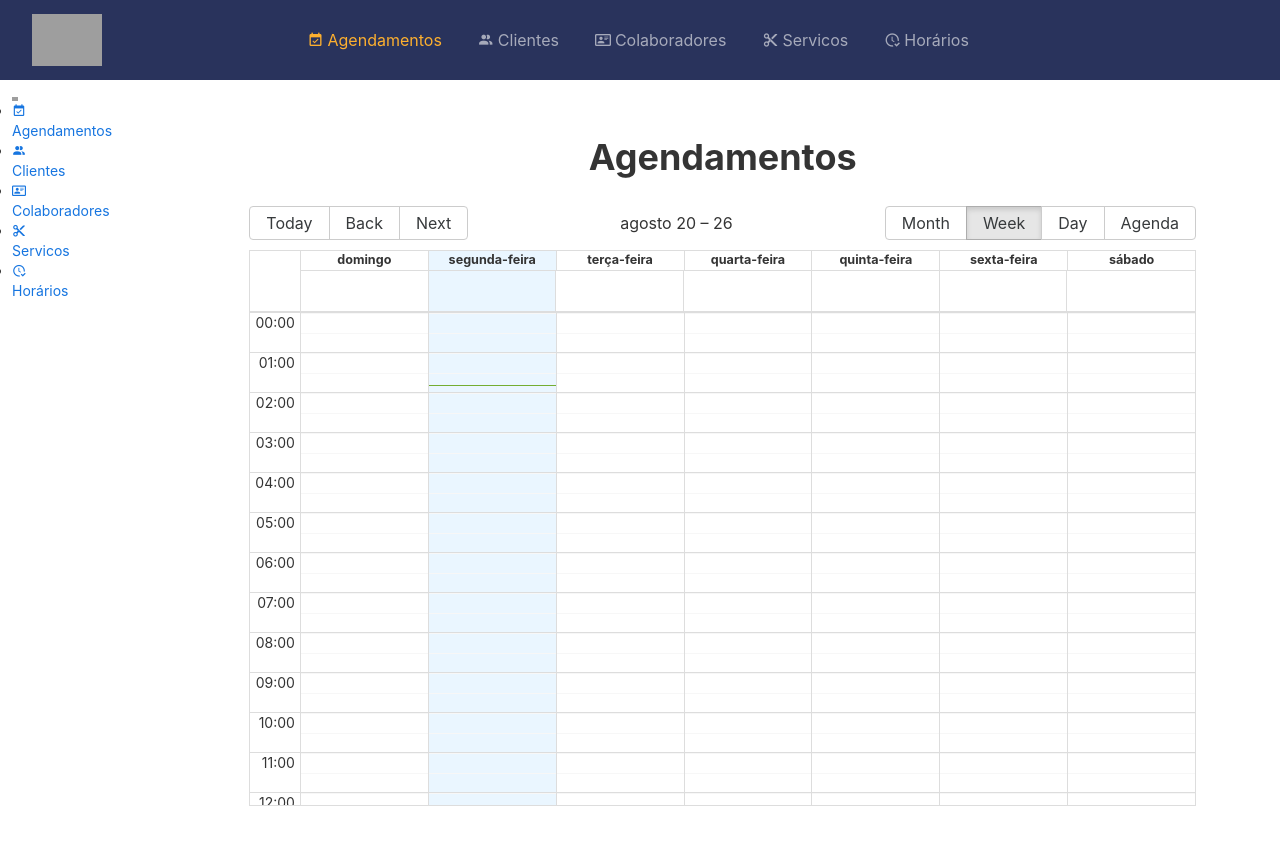
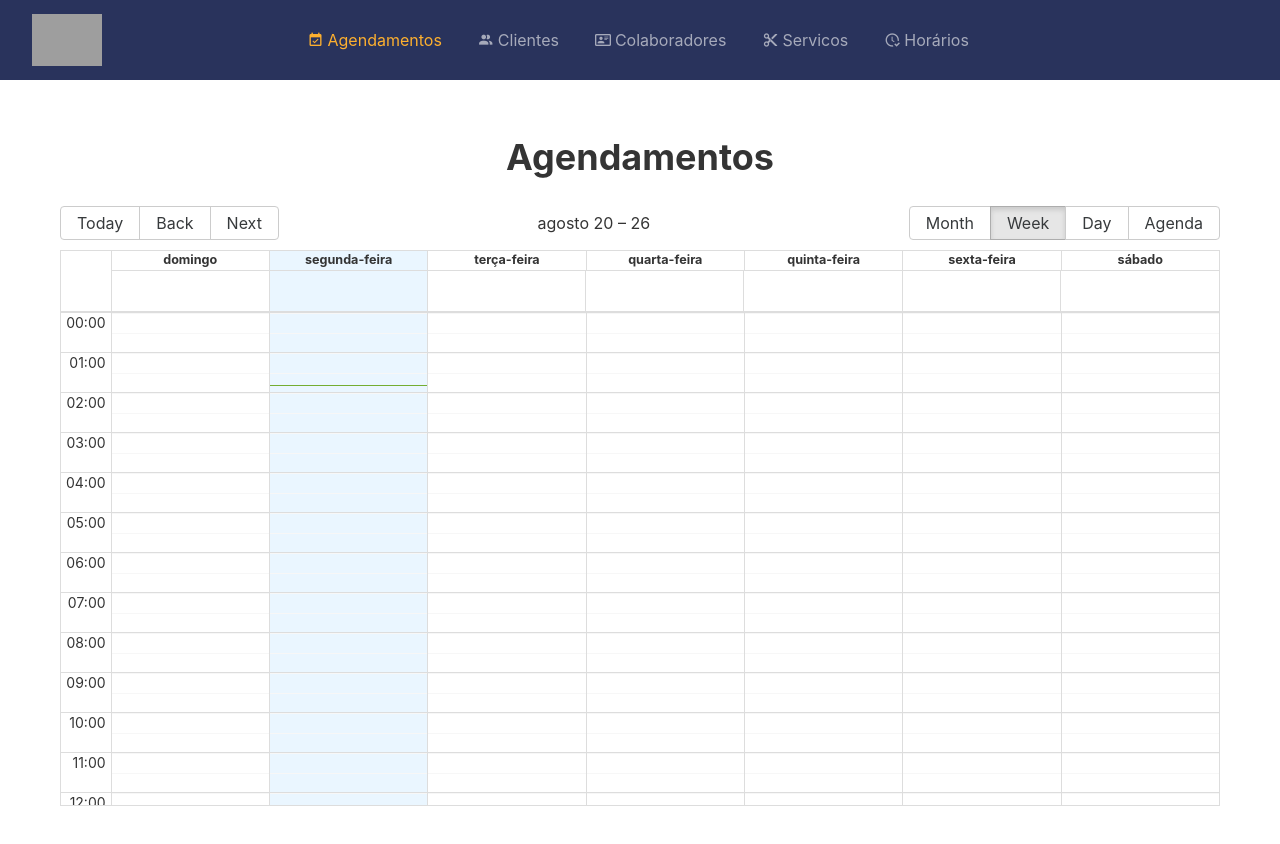
Before and after one commit to lucaadev/Barber-Booking-App, a React (Create React App) app in the folder web/: page / in a window 1280 px wide. Shown: the top 844 px of the page. Built offline with nearby package versions, Linux system fonts and the light colour scheme; no server answers; grey boxes are pictures that could not be loaded.

Commit message:
REMOVE: sidebar

```diff
--- a/web/src/App.js
+++ b/web/src/App.js
@@ -3,7 +3,6 @@ import { Route, Routes } from 'react-router-dom';
 import './styles.css';
 
 import Header from './components/Header';
-import Sidebar from './components/Sidebar';
 import Agendamentos from './pages/agendamentos';
 import Clientes from './pages/clientes';
 import Colaboradores from './pages/colaboradores';
@@ -16,10 +15,7 @@ const App = () => {
       <Header />
       <div className="container-fluid h-100">
         <div className="row h-100">
-          <div className="row col-2">
-          <Sidebar />
-          </div>
-          <div className="col-10">
+          <div className="">
             <Routes>
               <Route path="/" exact element={<Agendamentos />} />
               <Route path="/clientes" element={<Clientes />} />
```
